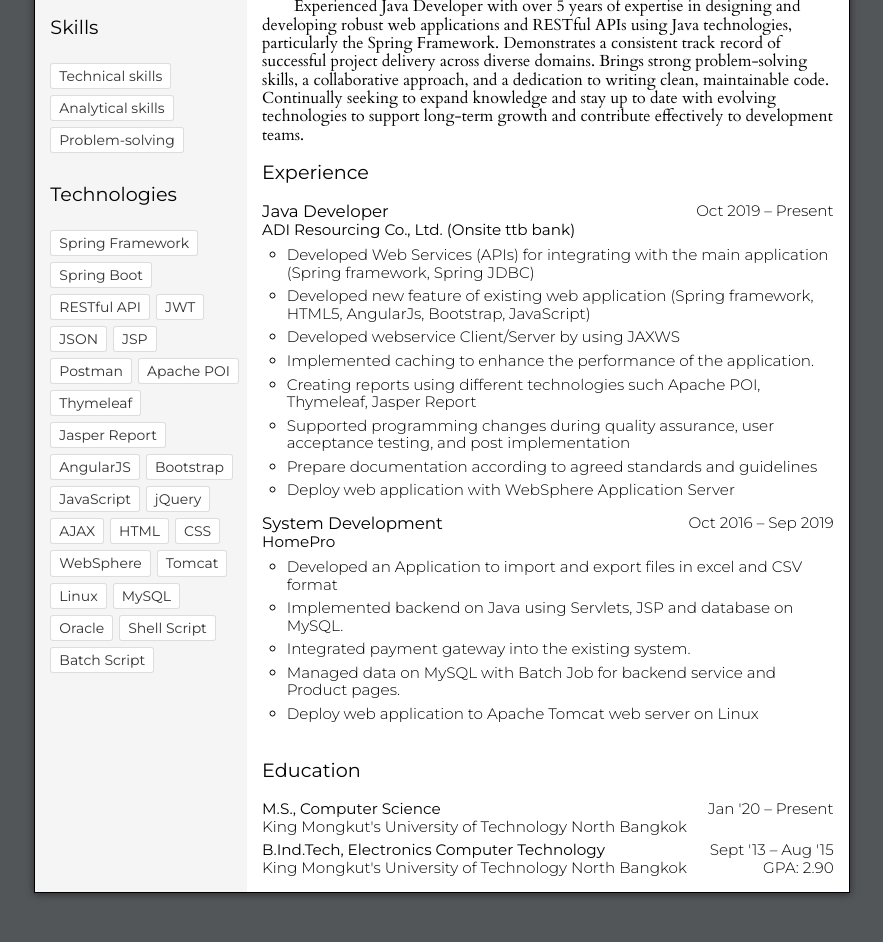
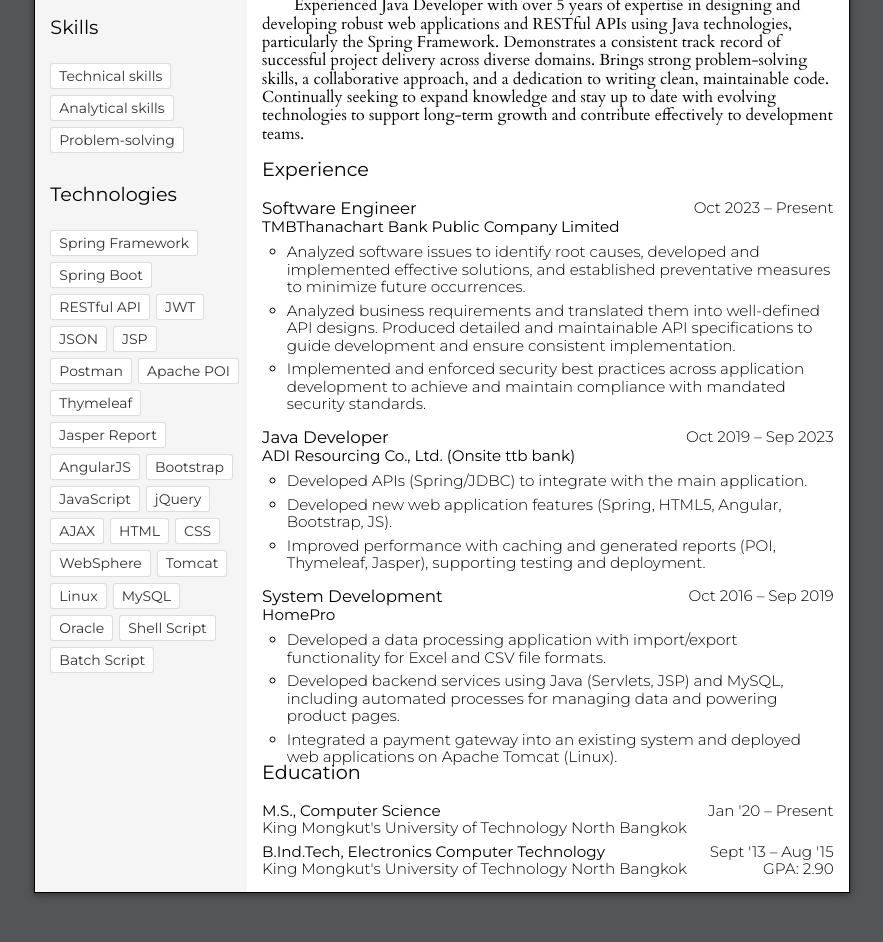
Before and after one commit to watcharap0n9/watcharap0n9.github.io, a plain HTML site: page index.html in a window 1280 px wide. Shown: the part 219-1161 px from the top of the page, without its empty margins (198-1081 px from the left). Drawn offline with nearby package versions, Linux system fonts and the light colour scheme.

Commit message:
Update index.html

```diff
--- a/index.html
+++ b/index.html
@@ -38,9 +38,6 @@
                             <li>
                                 <p><i class="fa fa-envelope" title="Email"></i> <a href="mailto:kengpz1@gmail.com">kengpz1@gmail.com</a></p>
                             </li>
-                            <!-- <li>
-                                <p><i class="fa fa-globe-americas" title="Website"></i> <a href="https://watcharap0n9.github.io/">https://watcharap0n9.github.io</a></p>
-                            </li> -->
                             <li>
                                 <p><i class="fab fa-github" title="GitHub"></i> <a href="https://github.com/watcharap0n9">github.com/watcharap0n9</a></p>
                             </li>
@@ -83,29 +80,7 @@
                             <li><span>Batch Script</span></li>
                         </ul>
                     </section>
-                    <!-- <section class="skills">
-                        <h6>Interests</h6>
-                        <ul>
-                            <li><span>Sport (Running)</span></li>
-
-                        </ul>
-                    </section> -->
                     <section class="references">
-                        <!-- <h6>References</h6>
-                        <address>
-                            Jane Doe<br>
-                            Alphabet Inc.<br>
-                            (413) 025-1900
-                            jane@janedoe.site
-                        </address>
-                        <address>
-                            Luke O'Connor<br>
-                            Facebook<br>
-                            (413) 125-1400
-                            luke@facebook.site
-                        </address>
-                        <p>Typeset in HTML &amp; CSS<br>
-                        See <a href="https://git.io/f4dXp">git.io/f4dXp</a></p> -->
                     </section>
                 </aside>
                 <section>
@@ -121,17 +96,12 @@
                                 </g>
                             </svg>
                         </a>
-                        <h6>JAVA DEVELOPER</h6>
+                        <h6>SOFTWARE ENGINEER</h6>
                         <hr>
                     </header>
                     <section>
                         <section class="summary">
                             <h6>Summary</h6>
-                            <!--<p>Technically advanced Java Developer with 5+ years of experience in designing, developing and delivering user-centric software applications using Java technologies. Offering strong expertise in multiple programming languages, including Java, Python, JavaScript, HTML and CSS. I'm looking for a challenging job as a Java Developer.</p> -->
-                            <!-- <p>Experienced Java Developer with over 5 years of experience designing and developing web applications using Java technologies such as Spring Framework and JDBC. Skilled in developing Web Services (APIs) for integrating with the main application and adding new features to existing internal systems using technologies such as Spring Framework, HTML5, AngularJs, Bootstrap, and JavaScript. Proficient in developing webservice Client/Server using JAXWS and creating applications for importing and exporting files in excel and CSV formats. Experienced in using POI report to create .xlsx report and Thymeleaf Template Engine to create .pdf report. Proven track record of managing data on MySQL with Job Schedule for backend service and Product pages and integrating payment gateways into the existing system. Adept in supporting programming changes during quality assurance, user acceptance testing, and post-implementation. Experienced in deploying web applications with WebSphere and Apache Tomcat web server on Linux. Strong problem-solving skills and ability to work collaboratively in a team environment.</p> -->
-
-                            <!-- <p>Experienced Java Developer with over 5 years of experience designing and developing Web Services (APIs) using Java technologies such as Spring Framework, Spring JDBC, Java Servlet and JSP. Skilled in developing web applications for internal corporate using technologies such as AngularJs, Bootstrap, HTML, CSS and JavaScript. Proficient in developing applications for importing and exporting files in excel and CSV formats. Experienced in using POI report to create .xlsx report and Thymeleaf Template Engine to create .pdf report. Proven track record of managing data on MySQL with Job Schedule for backend service and Product pages and integrating payment gateways into the existing system. Experienced in deploying web applications with WebSphere and Apache Tomcat web server on Linux. Strong problem-solving skills and ability to work collaboratively in a team environment.</p> -->
-
                             <p>&emsp;&emsp;Experienced Java Developer with over 5 years of expertise in designing and developing robust web applications and RESTful APIs using Java technologies, particularly the Spring Framework. Demonstrates a consistent track record of successful project delivery across diverse domains. Brings strong problem-solving skills, a collaborative approach, and a dedication to writing clean, maintainable code. Continually seeking to expand knowledge and stay up to date with evolving technologies to support long-term growth and contribute effectively to development teams.</p>
                         </section>
                         <section class="experience">
@@ -139,19 +109,26 @@
                             <ol>
                                 <li>
                                     <header>
+                                        <p class="sanserif">Software Engineer</p>
+                                        <time>Oct 2023 – Present</time>
+                                    </header>
+                                    <span>TMBThanachart Bank Public Company Limited</span>
+                                    <ul>
+                                        <li>Analyzed software issues to identify root causes, developed and implemented effective solutions, and established preventative measures to minimize future occurrences.</li>
+					                              <li>Analyzed business requirements and translated them into well-defined API designs. Produced detailed and maintainable API specifications to guide development and ensure consistent implementation.</li>
+                                        <li>Implemented and enforced security best practices across application development to achieve and maintain compliance with mandated security standards.</li>
+                                    </ul>
+                                </li>
+                                <li>
+                                    <header>
                                         <p class="sanserif">Java Developer</p>
-                                        <time>Oct 2019 – Present</time>
+                                        <time>Oct 2019 – Sep 2023</time>
                                     </header>
                                     <span>ADI Resourcing Co., Ltd. (Onsite ttb bank)</span>
                                     <ul>
-                                        <li>Developed Web Services (APIs) for integrating with the main application (Spring framework, Spring JDBC)</li>
-					<li>Developed new feature of existing web application (Spring framework, HTML5, AngularJs, Bootstrap, JavaScript)</li>
-                                        <li>Developed webservice Client/Server by using JAXWS</li>
-                                        <li>Implemented caching to enhance the performance of the application.</li>
-                                        <li>Creating reports using different technologies such Apache POI, Thymeleaf, Jasper Report</li>
-                                        <li>Supported programming changes during quality assurance, user acceptance testing, and post implementation</li>
-                                        <li>Prepare documentation according to agreed standards and guidelines</li>
-                                        <li>Deploy web application with WebSphere Application Server</li>
+                                        <li>Developed APIs (Spring/JDBC) to integrate with the main application.</li>
+					                              <li>Developed new web application features (Spring, HTML5, Angular, Bootstrap, JS).</li>
+                                        <li>Improved performance with caching and generated reports (POI, Thymeleaf, Jasper), supporting testing and deployment.</li>
                                     </ul>
                                 </li>
                                 <li>
@@ -161,11 +138,9 @@
                                     </header>
                                     <span>HomePro</span>
                                     <ul>
-                                        <li>Developed an Application to import and export files in excel and CSV format</li>
-                                        <li>Implemented backend on Java using Servlets, JSP and database on MySQL.</li>
-                                        <li>Integrated payment gateway into the existing system.</li>
-                                        <li>Managed data on MySQL with Batch Job for backend service and Product pages.</li>
-										                    <li>Deploy web application to Apache Tomcat web server on Linux</li>
+                                        <li>Developed a data processing application with import/export functionality for Excel and CSV file formats.</li>
+                                        <li>Developed backend services using Java (Servlets, JSP) and MySQL, including automated processes for managing data and powering product pages.</li>
+                                        <li>Integrated a payment gateway into an existing system and deployed web applications on Apache Tomcat (Linux).</li>
                                     </ul>
                                 </li>
                             </ol>
@@ -200,10 +175,6 @@
                 </section>
             </section>
         </section>
-        <!-- Script to make elements authorable and save changes to localStorage -->
-        <!-- Document control buttons-->
-
-
 
     <!-- Developed by Tom Barrasso. https://barrasso.me -->
 </body>
```
